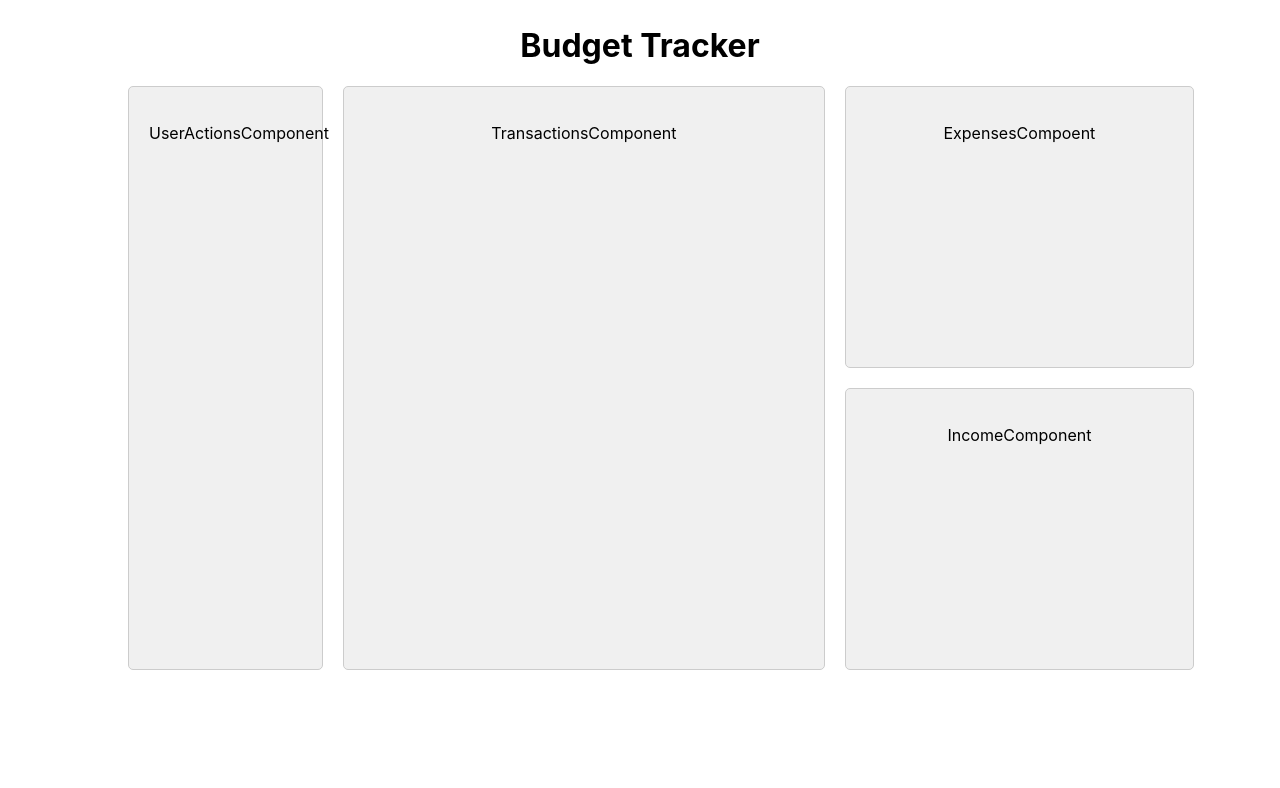
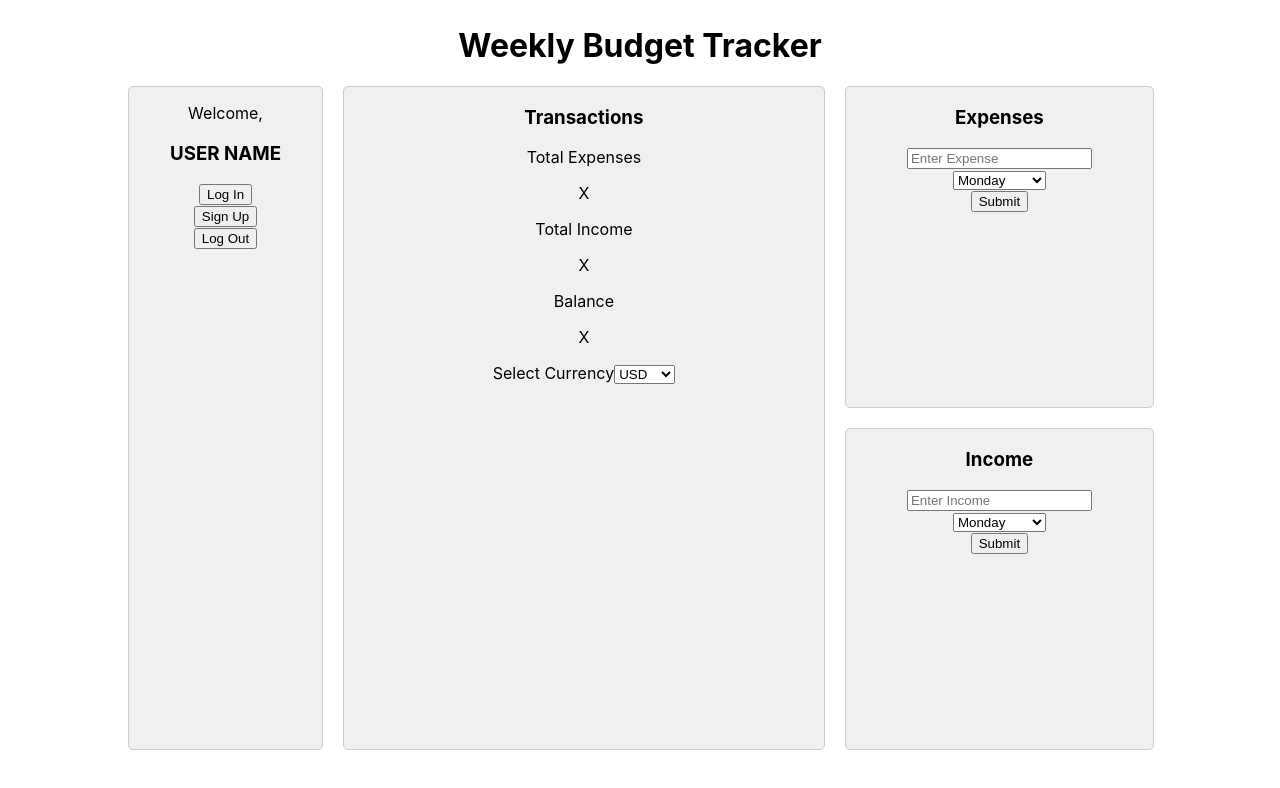
Before and after one commit to AmitGarine/budget-tracker-final, a React (Create React App) app in the folder frontend/: page / in a window 1280 px wide. Shown: the top 788 px of the page. Built offline with nearby package versions, Linux system fonts and the light colour scheme.

Commit message:
create function to submit income/expense

```diff
--- a/frontend/src/App.css
+++ b/frontend/src/App.css
@@ -28,7 +28,7 @@
 
 .ComponentBox {
   flex-grow: 1;
-  padding: 20px;
+  /* padding: 20px; */
   margin-right: 20px;
   margin-bottom: 20px;
   background-color: #f0f0f0;
@@ -47,5 +47,5 @@
 .ExpensesComponent,
 .IncomeComponent {
   width: 100%;
-  height: 30vh;
+  height: 40vh;
 }
--- a/frontend/src/App.js
+++ b/frontend/src/App.js
@@ -34,7 +34,7 @@ function App() {
   return (
     <div className="App">
       <header className="AppHeader">
-        <h1>Budget Tracker</h1>
+        <h1>Weekly Budget Tracker</h1>
       </header>
 
       <div className="BudgetTrackerContainer">
--- a/frontend/src/ExpensesComponent.js
+++ b/frontend/src/ExpensesComponent.js
@@ -1,10 +1,52 @@
 import React from 'react';
 
 class ExpensesCompoent extends React.Component {
+    constructor(props) {
+        super(props);
+        this.state = {
+            expense: '',
+            selectedDay: 'monday' // Default day is Monday
+        }
+    }
+
+    handleExpenseChange = (event) => {
+        this.setState({ expense: event.target.value });
+    }
+
+    handleDayChange = (event) => {
+        this.setState({ selectedDay: event.target.value });
+    }
+
+    submitExpense = () => {
+        const { expense, selectedDay } = this.state;
+
+        console.log("Expense:", expense);
+        console.log("Day:", selectedDay);
+        // Reset Form
+        this.setState({ expense: '', selectedDay: 'monday' });
+    }
+
     render() {
         return (
-            <div className='Section'>
-                <p>ExpensesCompoent</p>
+            <div>
+                <h3>Expenses</h3>
+                <div>
+                    <input type='number' placeholder='Enter Expense' value={this.state.expense} onChange={this.handleExpenseChange} />
+                </div>
+                <div>
+                    <select value={this.state.selectedDay} onChange={this.handleDayChange}>
+                        <option value='monday'>Monday</option>
+                        <option value='tuesday'>Tuesday</option>
+                        <option value='wednesday'>Wednesday</option>
+                        <option value='thursday'>Thursday</option>
+                        <option value='friday'>Friday</option>
+                        <option value='saturday'>Saturday</option>
+                        <option value='sunday'>Sunday</option>
+                    </select>
+                </div>
+                <div>
+                    <button onClick={this.submitExpense}>Submit</button>
+                </div>
             </div>
         )
     }
--- a/frontend/src/IncomeComponent.js
+++ b/frontend/src/IncomeComponent.js
@@ -2,10 +2,54 @@ import React from 'react';
 import './App.css';
 
 class IncomeComponent extends React.Component {
+    constructor(props) {
+        super(props);
+        this.state = {
+            income: '',
+            selectedDay: 'monday' // Default day is monday
+        }
+    }
+
+    handleIncomeChange = (event) => {
+        this.setState({ income: event.target.value });
+    }
+
+    handleDayChange = (event) => {
+        this.setState({ selectedDay: event.target.value });
+    }
+
+
+    submitIncome = () => {
+        const { income, selectedDay } = this.state;
+
+        console.log("Income:", income);
+        console.log("Day:", selectedDay);
+        // Reset Form
+        this.setState({ income: '', selectedDay: 'monday' })
+    };
+
+
     render() {
-        return(
-            <div className="Section">
-                <p>IncomeComponent</p>
+        return (
+            <div>
+                <h3>Income</h3>
+                <div>
+                    <input type='number' placeholder='Enter Income' value={this.state.income} onChange={this.handleIncomeChange} />
+                </div>
+                <div>
+                    <select value={this.state.selectedDay} onChange={this.handleDayChange}>
+                        <option value='monday'>Monday</option>
+                        <option value='tuesday'>Tuesday</option>
+                        <option value='wednesday'>Wednesday</option>
+                        <option value='thursday'>Thursday</option>
+                        <option value='friday'>Friday</option>
+                        <option value='saturday'>Saturday</option>
+                        <option value='sunday'>Sunday</option>
+                    </select>
+                </div>
+                <div>
+                    <button onClick={this.submitIncome}>Submit</button>
+                </div>
             </div>
         )
     }
--- a/frontend/src/TransactionsComponent.js
+++ b/frontend/src/TransactionsComponent.js
@@ -4,8 +4,35 @@ import './App.css';
 class TransactionsComponent extends React.Component {
     render() {
         return (
-            <div className="Section Transactions">
-                <p>TransactionsComponent</p>
+            <div>
+                <h3>Transactions</h3>
+                <div>
+                    {/* Chart */}
+
+                </div>
+
+                <div>
+                    <p>Total Expenses</p>
+                    <p>X</p>
+                </div>
+                <div>
+                    <p>Total Income</p>
+                    <p>X</p>
+                </div>
+                <div>
+                    <p>Balance</p>
+                    <p>X</p>
+                </div>
+
+                <div>
+                    Select Currency
+                    <select>
+                        <option value='USD'>USD</option>
+                        <option value='Euro'>Euro</option>
+                        <option value='Pound'>Pound</option>
+                        <option value='Yen'>Yen</option>
+                    </select>
+                </div>
 
             </div>
         )
--- a/frontend/src/UserActionsComponent.js
+++ b/frontend/src/UserActionsComponent.js
@@ -4,9 +4,21 @@ import './App.css'
 class UserActionsComponent extends React.Component {
     render() {
         return (
-            <div className="Section UserActions">
-                <p>UserActionsComponent</p>
+            <div>
+                <p>Welcome,</p>
+                <h3>USER NAME</h3>
 
+                <div>
+                    <button>Log In</button>
+                </div>
+
+                <div>
+                    <button>Sign Up</button>
+                </div>
+
+                <div>
+                    <button>Log Out</button>
+                </div>
             </div>)
     }
 }
```
